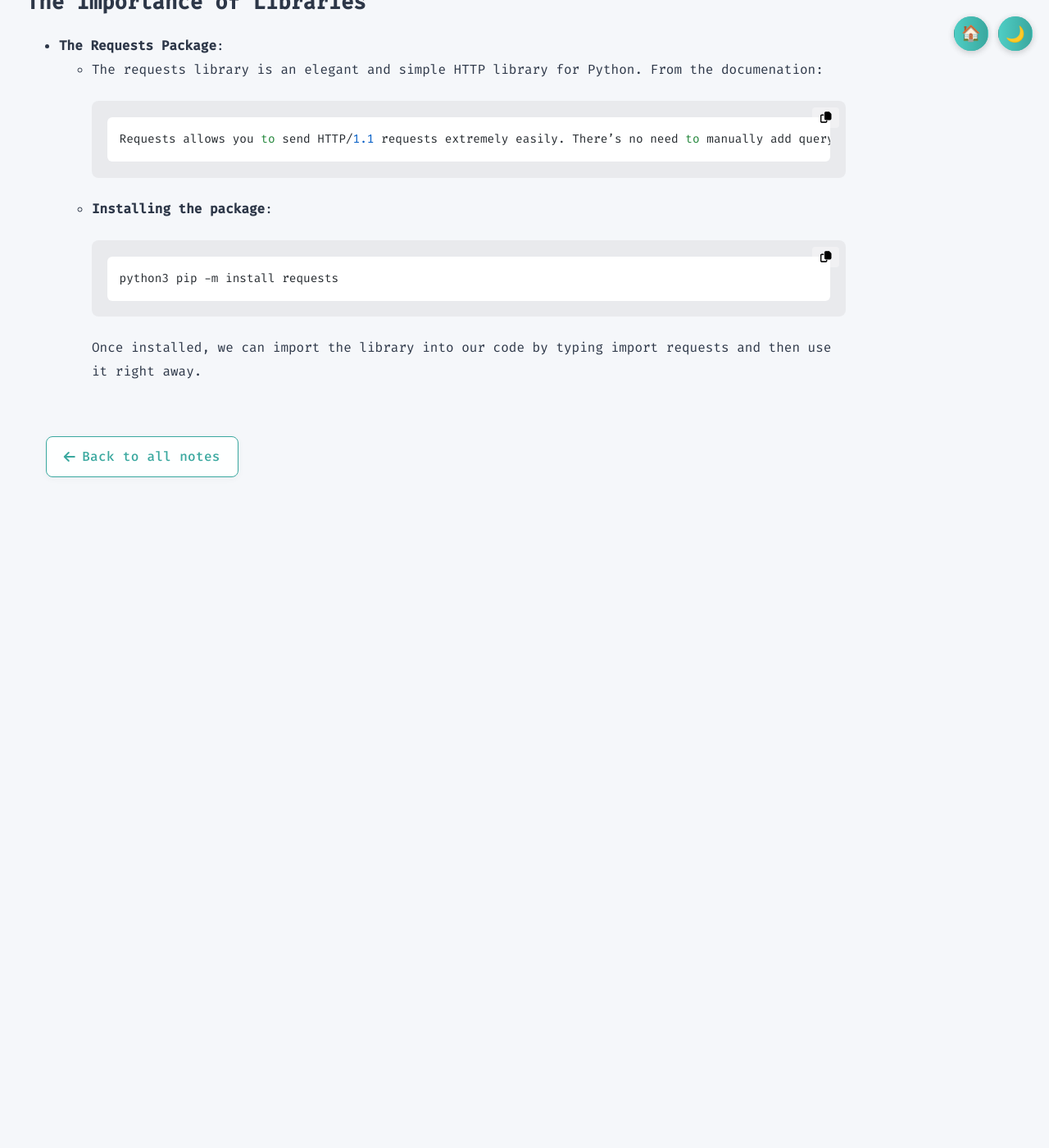
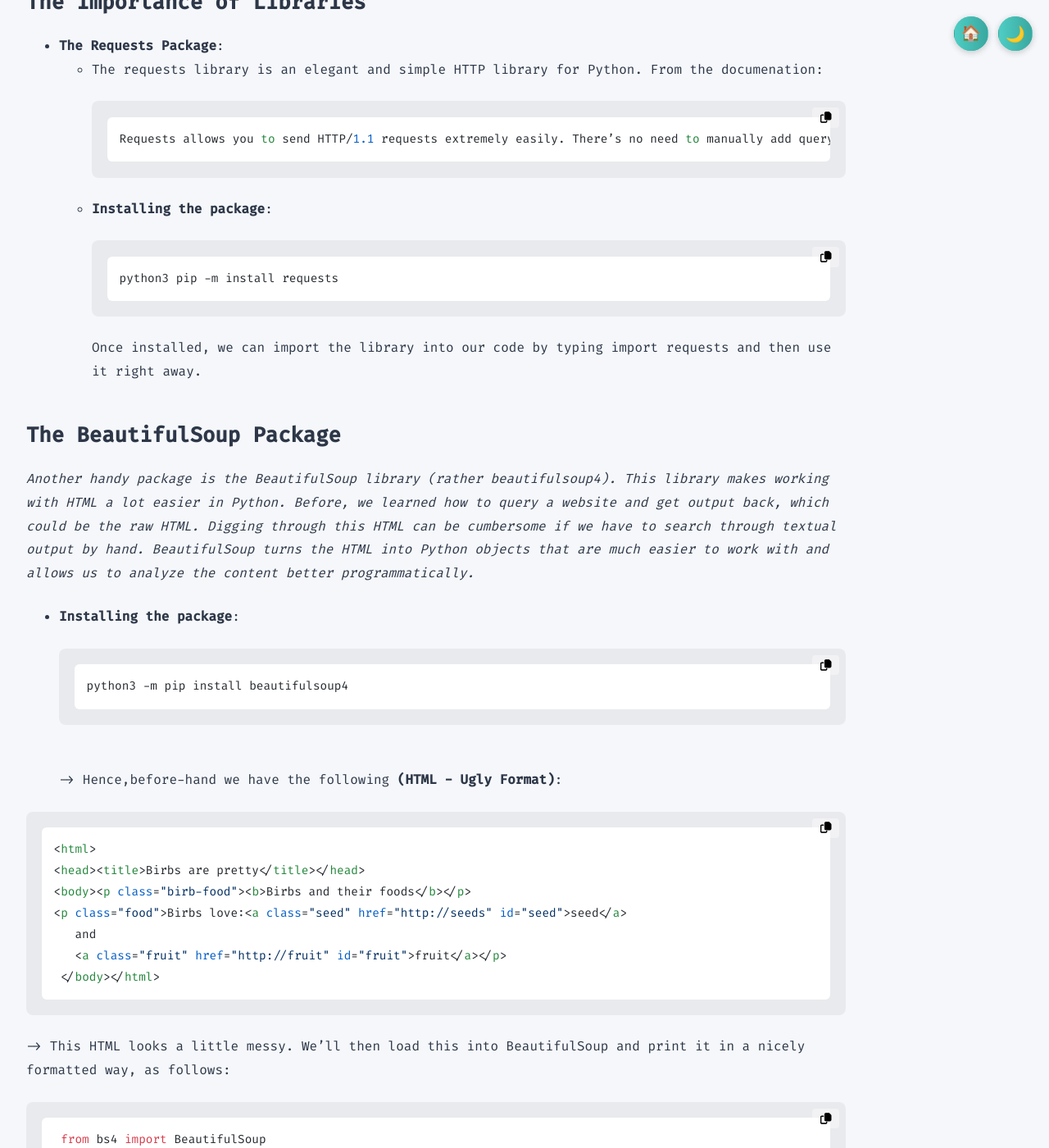
Before and after one commit to PathogenicKatt/PathogenicKatt.github.io, a Jekyll site: the page built from _notes/Python3.md, in a window 1280 px wide and 1400 px high, scrolled down 14451 px. Shown: the whole window at 82% size. Built offline with Jekyll 4.4.1, drawn with Linux system fonts in a browser that asks for light colours; before the commit the page ends 15081 px from its top, so only the background shows below that; some of the changed text lies outside the part shown.

Commit message:
Update notes

````diff
--- a/_notes/Python3.md
+++ b/_notes/Python3.md
@@ -327,3 +327,57 @@
   python3 pip -m install requests
   ```
   Once installed, we can import the library into our code by typing import requests and then use it right away.
+
+## The BeautifulSoup Package
+_Another handy package is the BeautifulSoup library (rather beautifulsoup4). This library makes working with HTML a lot easier in Python. Before, we learned how to query a website and get output back, which could be the raw HTML. Digging through this HTML can be cumbersome if we have to search through textual output by hand. BeautifulSoup turns the HTML into Python objects that are much easier to work with and allows us to analyze the content better programmatically._
+- **Installing the package**:
+```bash
+python3 -m pip install beautifulsoup4
+```
+<br>
+-> Hence,before-hand we have the following **(HTML - Ugly Format)**:<br>
+
+```html
+<html>
+<head><title>Birbs are pretty</title></head>
+<body><p class="birb-food"><b>Birbs and their foods</b></p>
+<p class="food">Birbs love:<a class="seed" href="http://seeds" id="seed">seed</a>
+   and
+   <a class="fruit" href="http://fruit" id="fruit">fruit</a></p>
+ </body></html>
+ ```
+
+ -> This HTML looks a little messy. We'll then load this into BeautifulSoup and print it in a nicely formatted way, as follows:
+ ```python
+ from bs4 import BeautifulSoup
+html_doc = """ html code goes here """
+soup = BeautifulSoup(html.doc, 'html.parser')
+print(soup.prettify())
+```
+-> which then prints **(HTML - Pretty Format)**:
+```html
+<html>
+ <head>
+  <title>
+   Birbs are pretty
+  </title>
+ </head>
+ <body>
+  <p class="birb-food">
+   <b>
+    Birbs and their foods
+   </b>
+  </p>
+  <p class="food">
+   Birbs love:
+   <a class="seed" href="http://seeds" id="seed">
+    seed
+   </a>
+   and
+   <a class="fruit" href="http://fruit" id="fruit">
+    fruit
+   </a>
+  </p>
+ </body>
+</html>
+```
````
